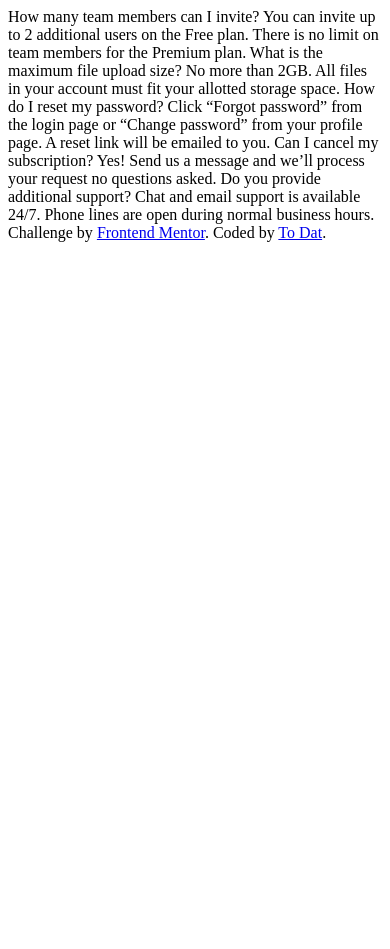
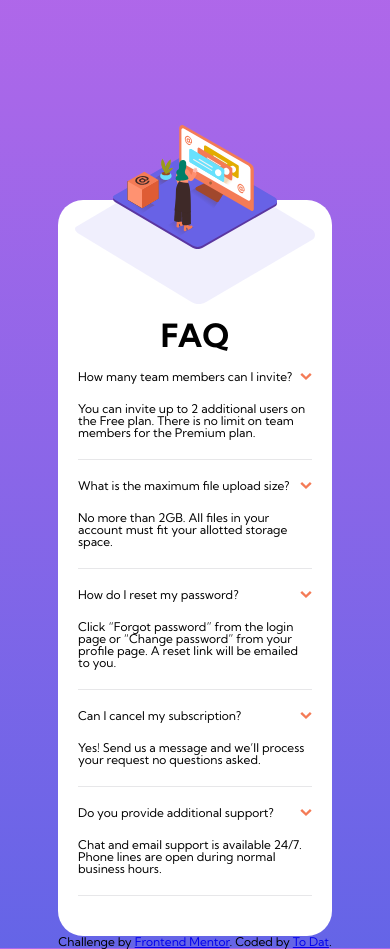
Before and after one commit to tltd0807/faq-accordion-card, a plain HTML site: page index.html in a window 390 px wide. Before the commit the page ends 844 px from the top, so only its background shows below. Drawn offline with Linux system fonts and the light colour scheme.

Commit message:
add style for mobile design and create app.js

```diff
--- a/index.html
+++ b/index.html
@@ -3,7 +3,6 @@
   <head>
     <meta charset="UTF-8" />
     <meta name="viewport" content="width=device-width, initial-scale=1.0" />
-    <!-- displays site properly based on user's device -->
 
     <link
       rel="icon"
@@ -16,15 +15,90 @@
     <title>Frontend Mentor | FAQ Accordion Card</title>
   </head>
   <body>
-    How many team members can I invite? You can invite up to 2 additional users
-    on the Free plan. There is no limit on team members for the Premium plan.
-    What is the maximum file upload size? No more than 2GB. All files in your
-    account must fit your allotted storage space. How do I reset my password?
-    Click “Forgot password” from the login page or “Change password” from your
-    profile page. A reset link will be emailed to you. Can I cancel my
-    subscription? Yes! Send us a message and we’ll process your request no
-    questions asked. Do you provide additional support? Chat and email support
-    is available 24/7. Phone lines are open during normal business hours.
+    <main class="card">
+      <img
+        src="./images/illustration-woman-online-mobile.svg"
+        alt=""
+        srcset=""
+        class="card-img__header"
+      />
+
+      <header class="card-header">FAQ</header>
+      <section>
+        <header class="section-header">
+          How many team members can I invite?<img
+            class="img-arrow"
+            src="./images/icon-arrow-down.svg"
+            alt=""
+            srcset=""
+          />
+        </header>
+        <p class="section-paragraph">
+          You can invite up to 2 additional users on the Free plan. There is no
+          limit on team members for the Premium plan.
+        </p>
+      </section>
+
+      <section>
+        <header class="section-header">
+          What is the maximum file upload size?<img
+            class="img-arrow"
+            src="./images/icon-arrow-down.svg"
+            alt=""
+            srcset=""
+          />
+        </header>
+        <p class="section-paragraph">
+          No more than 2GB. All files in your account must fit your allotted
+          storage space.
+        </p>
+      </section>
+
+      <section>
+        <header class="section-header">
+          How do I reset my password?<img
+            class="img-arrow"
+            src="./images/icon-arrow-down.svg"
+            alt=""
+            srcset=""
+          />
+        </header>
+        <p class="section-paragraph">
+          Click “Forgot password” from the login page or “Change password” from
+          your profile page. A reset link will be emailed to you.
+        </p>
+      </section>
+
+      <section>
+        <header class="section-header">
+          Can I cancel my subscription?<img
+            class="img-arrow"
+            src="./images/icon-arrow-down.svg"
+            alt=""
+            srcset=""
+          />
+        </header>
+        <p class="section-paragraph">
+          Yes! Send us a message and we’ll process your request no questions
+          asked.
+        </p>
+      </section>
+
+      <section>
+        <header class="section-header">
+          Do you provide additional support?<img
+            class="img-arrow"
+            src="./images/icon-arrow-down.svg"
+            alt=""
+            srcset=""
+          />
+        </header>
+        <p class="section-paragraph">
+          Chat and email support is available 24/7. Phone lines are open during
+          normal business hours.
+        </p>
+      </section>
+    </main>
 
     <div class="attribution">
       Challenge by
@@ -32,5 +106,6 @@
         >Frontend Mentor</a
       >. Coded by <a href="#">To Dat</a>.
     </div>
+    <script src="./app.js"></script>
   </body>
 </html>
--- a/reset.css
+++ b/reset.css
@@ -0,0 +1,129 @@
+/* http://meyerweb.com/eric/tools/css/reset/
+   v2.0 | 20110126
+   License: none (public domain)
+*/
+
+html,
+body,
+div,
+span,
+applet,
+object,
+iframe,
+h1,
+h2,
+h3,
+h4,
+h5,
+h6,
+p,
+blockquote,
+pre,
+a,
+abbr,
+acronym,
+address,
+big,
+cite,
+code,
+del,
+dfn,
+em,
+img,
+ins,
+kbd,
+q,
+s,
+samp,
+small,
+strike,
+strong,
+sub,
+sup,
+tt,
+var,
+b,
+u,
+i,
+center,
+dl,
+dt,
+dd,
+ol,
+ul,
+li,
+fieldset,
+form,
+label,
+legend,
+table,
+caption,
+tbody,
+tfoot,
+thead,
+tr,
+th,
+td,
+article,
+aside,
+canvas,
+details,
+embed,
+figure,
+figcaption,
+footer,
+header,
+hgroup,
+menu,
+nav,
+output,
+ruby,
+section,
+summary,
+time,
+mark,
+audio,
+video {
+  margin: 0;
+  padding: 0;
+  border: 0;
+  font-size: 100%;
+  font: inherit;
+  vertical-align: baseline;
+}
+/* HTML5 display-role reset for older browsers */
+article,
+aside,
+details,
+figcaption,
+figure,
+footer,
+header,
+hgroup,
+menu,
+nav,
+section {
+  display: block;
+}
+body {
+  line-height: 1;
+}
+ol,
+ul {
+  list-style: none;
+}
+blockquote,
+q {
+  quotes: none;
+}
+blockquote:before,
+blockquote:after,
+q:before,
+q:after {
+  content: "";
+  content: none;
+}
+table {
+  border-collapse: collapse;
+  border-spacing: 0;
+}
--- a/style.css
+++ b/style.css
@@ -0,0 +1,50 @@
+@import url("https://fonts.googleapis.com/css2?family=Kumbh+Sans:wght@400;700&display=swap");
+body {
+  font-family: "Kumbh Sans", sans-serif;
+  font-size: 12px;
+  background: linear-gradient(hsl(273, 75%, 66%), hsl(240, 73%, 65%));
+  min-height: 100vh;
+  display: flex;
+  flex-direction: column;
+  justify-content: center;
+  align-items: center;
+}
+.card {
+  margin-top: 200px;
+  width: 60%;
+  background: white no-repeat top url(./images/bg-pattern-mobile.svg);
+  border-radius: 25px;
+  display: flex;
+  flex-direction: column;
+  align-items: center;
+  padding: 0 20px 40px 20px;
+}
+.card-img__header {
+  width: 70%;
+  margin-top: -32%;
+  margin-bottom: 70px;
+}
+.card section {
+  border-bottom: 1px solid hsl(240, 5%, 91%);
+  padding-bottom: 20px;
+  margin-top: 20px;
+}
+.card section p {
+  margin-top: 20px;
+}
+.card-header {
+  font-size: 2rem;
+  font-weight: 700;
+}
+.section-header {
+  display: flex;
+  justify-content: space-between;
+  align-items: center;
+}
+.img-arrow {
+  width: 12px;
+  height: 8px;
+}
+.hidden {
+  display: none;
+}
```
